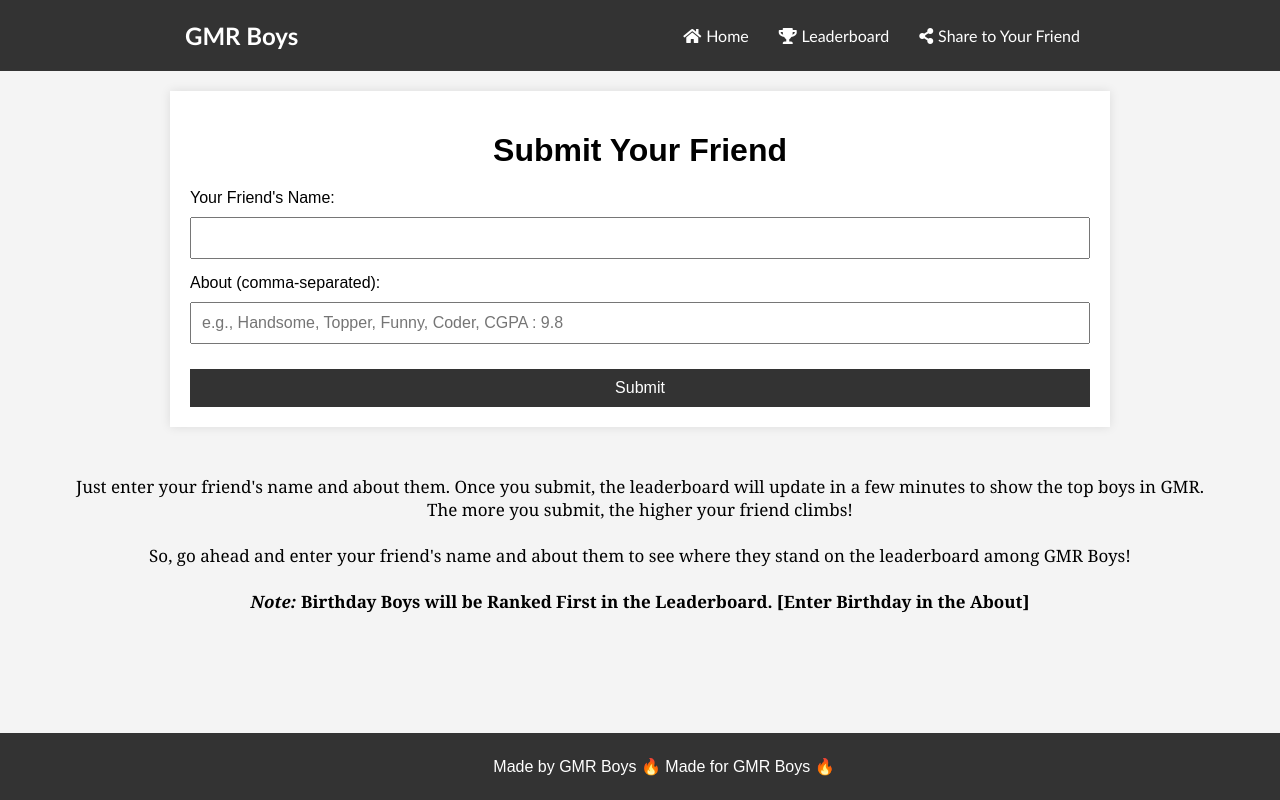
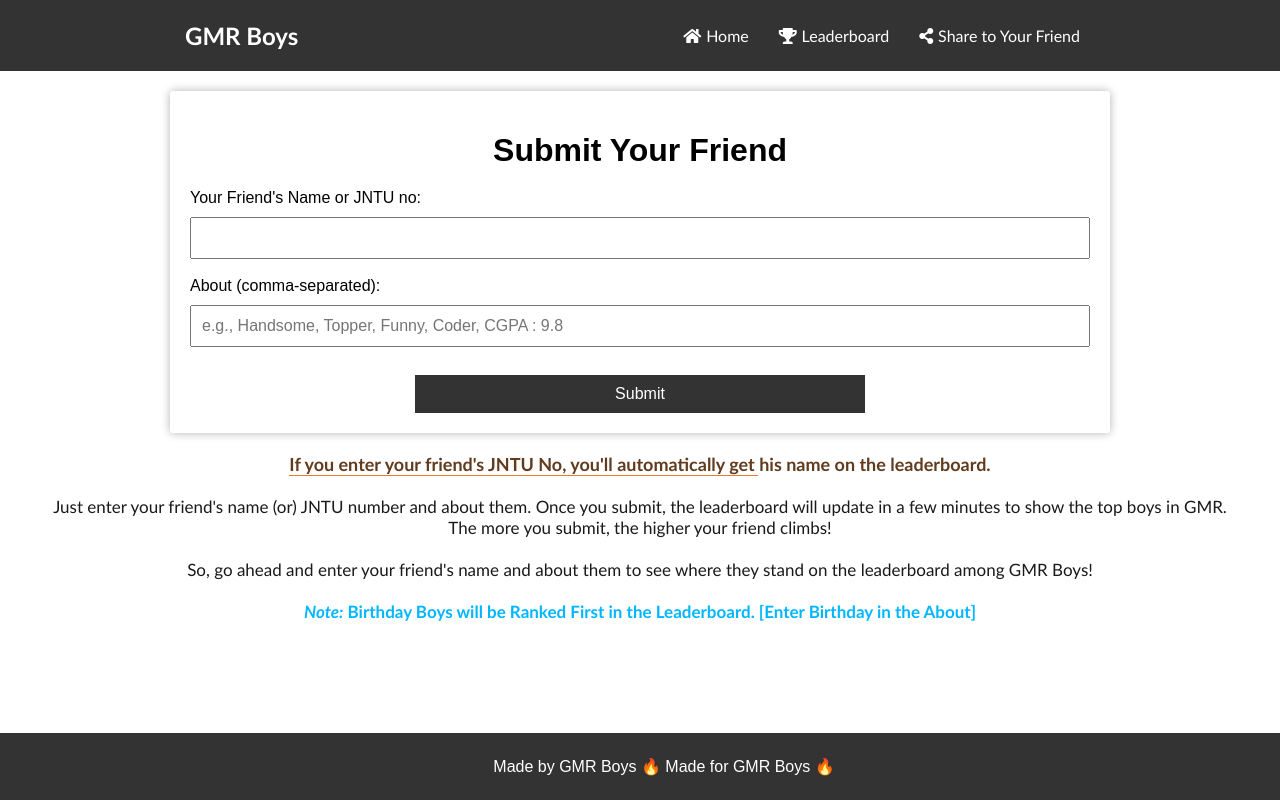
Before and after one commit to aditya-manohar/rmg, a Flask app: page / in a window 1280 px wide. Run offline with Flask 3, Linux system fonts and the light colour scheme.

Commit message:
update leaderboard and home page changed

```diff
--- a/app.py
+++ b/app.py
@@ -63,7 +63,7 @@
             db.session.add(new_entry)
             db.session.commit()
 
-        return redirect(url_for('leaderboard'))
+        # return redirect(url_for('leaderboard'))
 
     leaderboard_entries = Leaderboard.query.all()
     return render_template('update_leaderboard.html', leaderboard=leaderboard_entries)
@@ -74,7 +74,7 @@
     entry = Leaderboard.query.get(id)
     db.session.delete(entry)
     db.session.commit()
-    return redirect(url_for('leaderboard'))
+    return redirect(url_for('update_leaderboard'))
 
 
 @app.route('/leaderboard')
--- a/static/style.css
+++ b/static/style.css
@@ -2,7 +2,6 @@
     font-family: Arial, sans-serif;
     margin: 0;
     padding: 0;
-    background-color: #f4f4f4;
 }
 
 ::-webkit-scrollbar {
@@ -59,7 +58,8 @@
     margin: 20px auto;
     padding: 20px;
     background-color: #fff;
-    box-shadow: 0 0 10px rgba(0, 0, 0, 0.1);
+    box-shadow: 0 0 10px rgba(0, 0, 0, 0.3);
+    border-radius: 3px;
 }
 
 h1 {
@@ -70,7 +70,7 @@
 form {
     display: flex;
     flex-direction: column;
-    gap: 15px;
+    gap: 18px;
 }
 
 .form-group {
@@ -96,6 +96,7 @@
     border: none;
     cursor: pointer;
     font-size: 16px;
+    width: 50%;
     margin-top: 10px;
 }
 
@@ -125,11 +126,11 @@
 }
 
 .content {
-    margin: 3rem;
     font-size: medium;
     font-size: 17px;
-    font-family: Cambria, Cochin, Georgia, Times, 'Times New Roman', serif;
+    font-family: 'Trebuchet MS', 'Lucida Sans Unicode', 'Lucida Grande', 'Lucida Sans', Arial, sans-serif;
     font-weight: 500;
+    color: #1a1a1a;
 }
 
 footer {
@@ -174,3 +175,66 @@
         text-align: left;
     }
 }
+
+@keyframes fadeIn {
+    0% {
+        opacity: 0;
+    }
+
+    100% {
+        opacity: 1;
+    }
+}
+
+@keyframes underline {
+    0% {
+        width: 0;
+        transform: translateX(0);
+    }
+
+    50% {
+        width: 100%;
+        transform: translateX(0);
+    }
+
+    100% {
+        width: 0;
+        transform: translateX(0);
+    }
+}
+
+.animated-text {
+    font-size: 18px;
+    font-weight: bold;
+    color: #000000;
+    display: inline-block;
+    opacity: 0;
+    animation: fadeIn 1s ease-out forwards, colorChange 3s ease-in-out infinite alternate;
+    position: relative;
+    white-space: nowrap;
+}
+
+@keyframes colorChange {
+    0% {
+        color: #181818;
+    }
+
+    50% {
+        color: #f0802a;
+    }
+
+    100% {
+        color: #252525;
+    }
+}
+
+.animated-text::after {
+    content: '';
+    position: absolute;
+    bottom: -1px;
+    left: 0;
+    height: 1px;
+    background-color: #f0792a;
+    width: 0%;
+    animation: underline 2s ease-in-out infinite;
+}
--- a/templates/index.html
+++ b/templates/index.html
@@ -33,7 +33,7 @@
         <h1>Submit Your Friend</h1>
         <form action="/submit" method="POST">
             <div class="form-group">
-                <label for="name">Your Friend's Name:</label>
+                <label for="name">Your Friend's Name or JNTU no:</label>
                 <input type="text" id="name" name="name" required>
             </div>
             <div class="form-group">
@@ -41,20 +41,28 @@
                 <input type="text" id="traits" name="traits"
                     placeholder="e.g., Handsome, Topper, Funny, Coder, CGPA : 9.8" required>
             </div>
-            <button type="submit">Submit</button>
+            <center> <button type="submit">Submit</button></center>
         </form>
     </main>
 
     <center>
         <div class="content">
-            Just enter your friend's name and about them. Once you submit, the leaderboard will update in a few
+            <span class="animated-text">If you enter your friend's JNTU No, you'll automatically get his
+                name on the
+                leaderboard.</span><br><br>
+            Just enter your friend's name (or) JNTU number and about them. Once you submit, the leaderboard will update
+            in
+            a few
             minutes to show the top boys in GMR.<br>
             The
             more you submit, the higher your friend climbs!
             <br><br>
             So, go ahead and enter your friend's name and about them to see where they stand on the
             leaderboard among GMR Boys!<br><br>
-            <b><i>Note:</i> Birthday Boys will be Ranked First in the Leaderboard. [Enter Birthday in the About]</b>
+            <span style="color: rgb(0, 183, 255);"><b><i>Note:</i> Birthday Boys will be Ranked First in the
+                    Leaderboard. [Enter
+                    Birthday in the
+                    About]</b></span>
         </div>
     </center>
 
--- a/templates/leaderboard.html
+++ b/templates/leaderboard.html
@@ -11,6 +11,11 @@
 <body>
     <header>
         <nav>
+            <div class="logo">
+                <!-- <span style="color:blue">G</span>orrela <span style="color:rgb(255, 213, 0)">M</span>andha <span
+                    style="color:blue">R</span>andi (GMR) -->
+                GMR Boys
+            </div>
             <ul>
                 <li><a href="/">Submit Your Friend</a></li>
                 <li><a href="whatsapp://send?text=https://gmrboys.onrender.com/leaderboard">Share to Your Friend</a>
```
Also changed, not shown: static/leaderboard.css (+22 -1 lines), instance/data.db.
